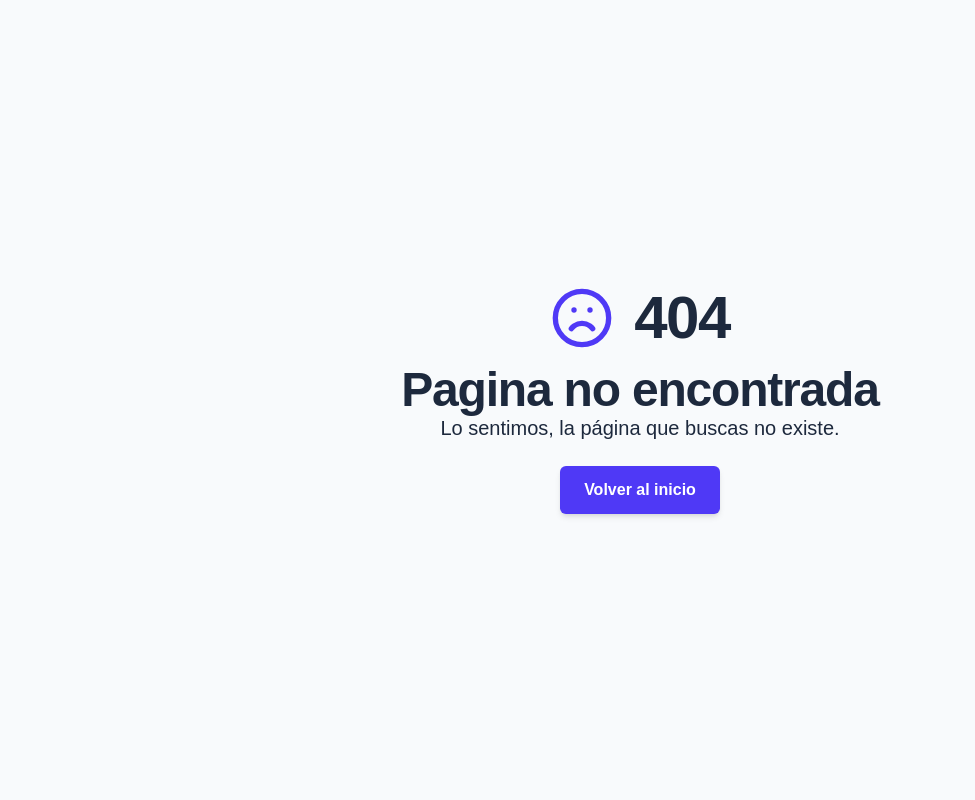
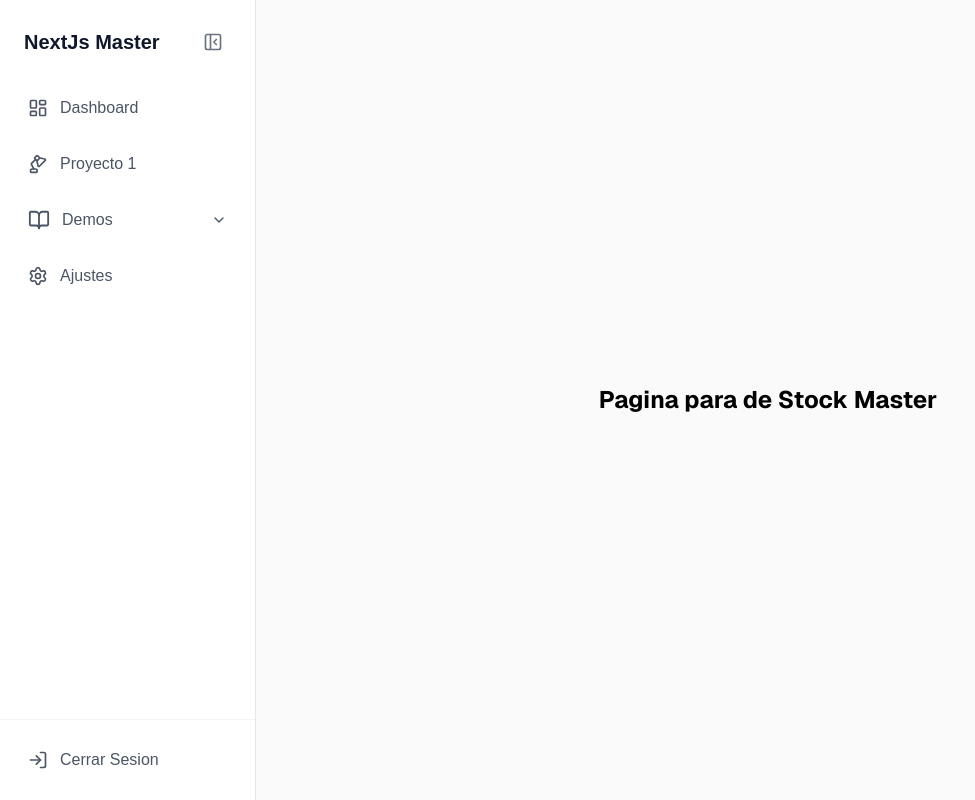
Before and after one commit to DanielGuzmanV/Fundamentos-NextJs, a Next.js app: page /stock-master in a window 1280 px wide. Before the commit this address had no page. Shown: the whole page, without its empty margins (0-975 px from the left). Built offline with nearby package versions, Linux system fonts and the light colour scheme.

Commit message:
Se cambio el nombre de la carpeta proyecto 1 por el nuevo proyecto a realizar

```diff
--- a/src/app/(dashboard)/proyecto_1/page.tsx
+++ b/src/app/(dashboard)/stock-master/page.tsx
@@ -1,9 +1,9 @@
-export default function ProyectoOne() {
+export default function StockMaster() {
   return (
 
     <div className="flex min-h-screen items-center justify-center bg-zinc-50 font-sans">
       <div className="flex flex-col items-center gap-2 text-center sm:items-start sm:text-left">
-        <h1 className="text-black font-bold text-2xl">Pagina para el primer proyecto</h1>
+        <h1 className="text-black font-bold text-2xl">Pagina para de Stock Master</h1>
 
       </div>
     </div>
```
